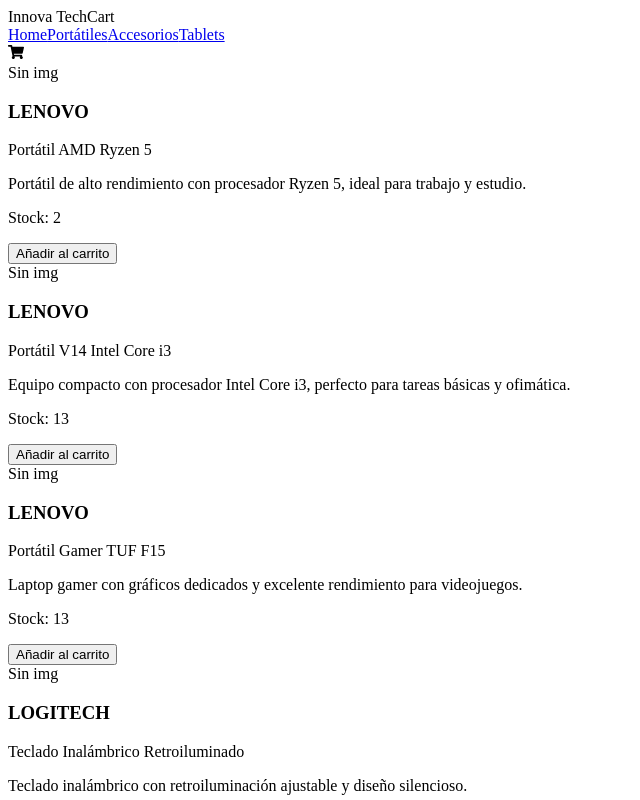
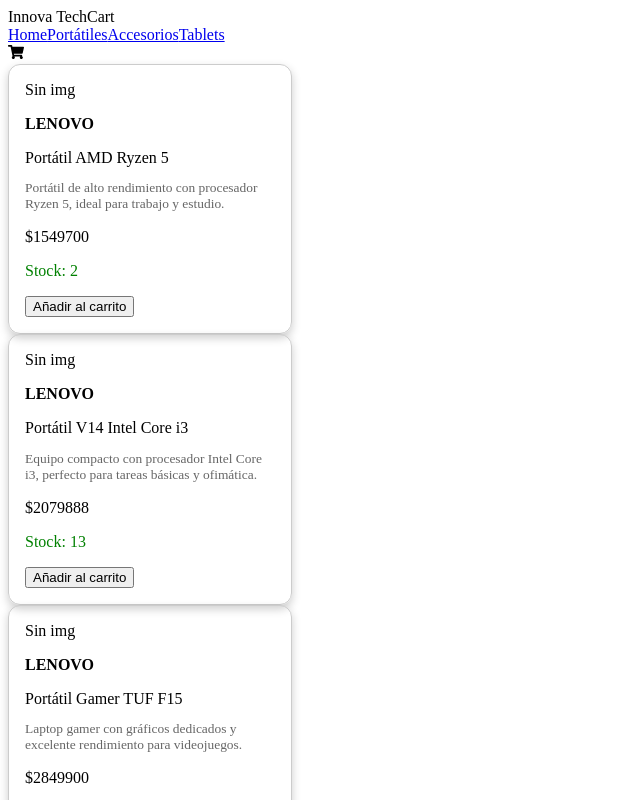
Before and after one commit to valentinacamacho/Innova-TechCart, a React (Create React App) app: page / in a window 1280 px wide. Shown: the top 800 px of the page, without its empty margins (0-640 px from the left). Built offline with nearby package versions, Linux system fonts and the light colour scheme; the HTML template or start-up script is replaced by a standard one.

Commit message:
feat: The ProCard.css file was created with classes for custom design, styles were applied to each container, hover animations were added, and conditional colors were applied according to stock.

```diff
--- a/src/components/ProductCard.js
+++ b/src/components/ProductCard.js
@@ -1,20 +1,34 @@
 import React from "react";
+import ProCard from "../styles/ProCard.css";
 
 function ProductCard({ product }) {
   return (
-    <div>
+    <div className="product-card">
+      <div className="product-img">
         {product.urlImage ? (
           <img src={product.urlImage} alt={product.name} />
         ) : (
           <span>Sin img</span>
         )}
+      </div>
 
-      <h3>{product.marca}</h3>
-      <p>{product.name}</p>
-      <p>{product.description}</p>
+      <div className="product-info">
+        <h3 className="product-brand">{product.marca}</h3>
+        <p className="product-name">{product.name}</p>
+        {product.description && (
+          <p className="product-description">{product.description}</p>
+        )}
+        <p className="product-price">${product.price}</p>
 
-      <p>{product.stock > 0 ? `Stock: ${product.stock}` : "sin stock}"}</p>
+        <p
+          className={`product-stock ${
+            product.stock > 0 ? "Disponible" : "Agotado"
+          }`}
+        >
+          {product.stock > 0 ? `Stock: ${product.stock}` : "Sin stock"}
+        </p>
         <button disabled={product.stock === 0}>Añadir al carrito</button>
+      </div>
     </div>
   );
 }
--- /dev/null
+++ b/src/styles/ProCard.css
@@ -0,0 +1,54 @@
+.product-card {
+  border: 1px solid #ccc;
+  border-radius: 12px;
+  padding: 16px;
+  display: flex;
+  flex-direction: column;
+  width: 250px;
+  box-shadow: 0 2px 5px rgba(0, 0, 0, 0.1);
+  box-shadow: 0 4px 10px rgba(0, 0, 0, 0.2);
+}
+
+product-info {
+  display: flex;
+  flex-direction: column;
+}
+
+.product-brand {
+  font-weight: bold;
+  font-size: 1rem;
+  margin-bottom: 4px;
+}
+
+.product-name {
+  font-size: 1rem;
+  margin-bottom: 4px;
+}
+
+.product-description {
+  font-size: 0.84rem;
+  color: #666;
+  margin-bottom: 8px;
+}
+
+.product-stock.Disponible {
+  color: green;
+}
+
+.product-stock.Agotado {
+  color: red;
+}
+
+.product-button{
+  padding:8px;
+  background-color: #1e40af;
+  color:white;
+  border:none;
+  cursor:pointer;
+  transition: background-color 0.3s;
+}
+
+.product-button:disabled{
+  background-color: #ccc;
+  cursor: not-allowed;
+}
```
Lines whose indentation alone changed are shown as unchanged.
